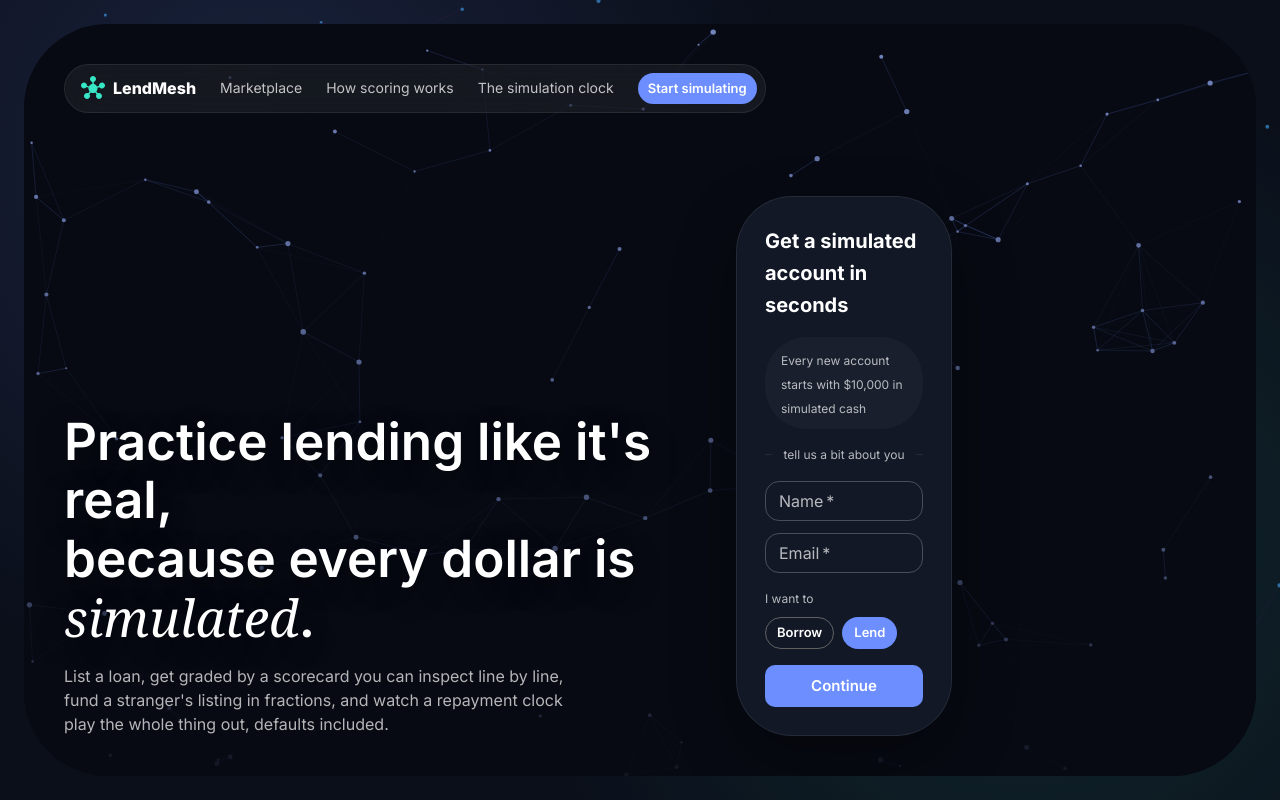
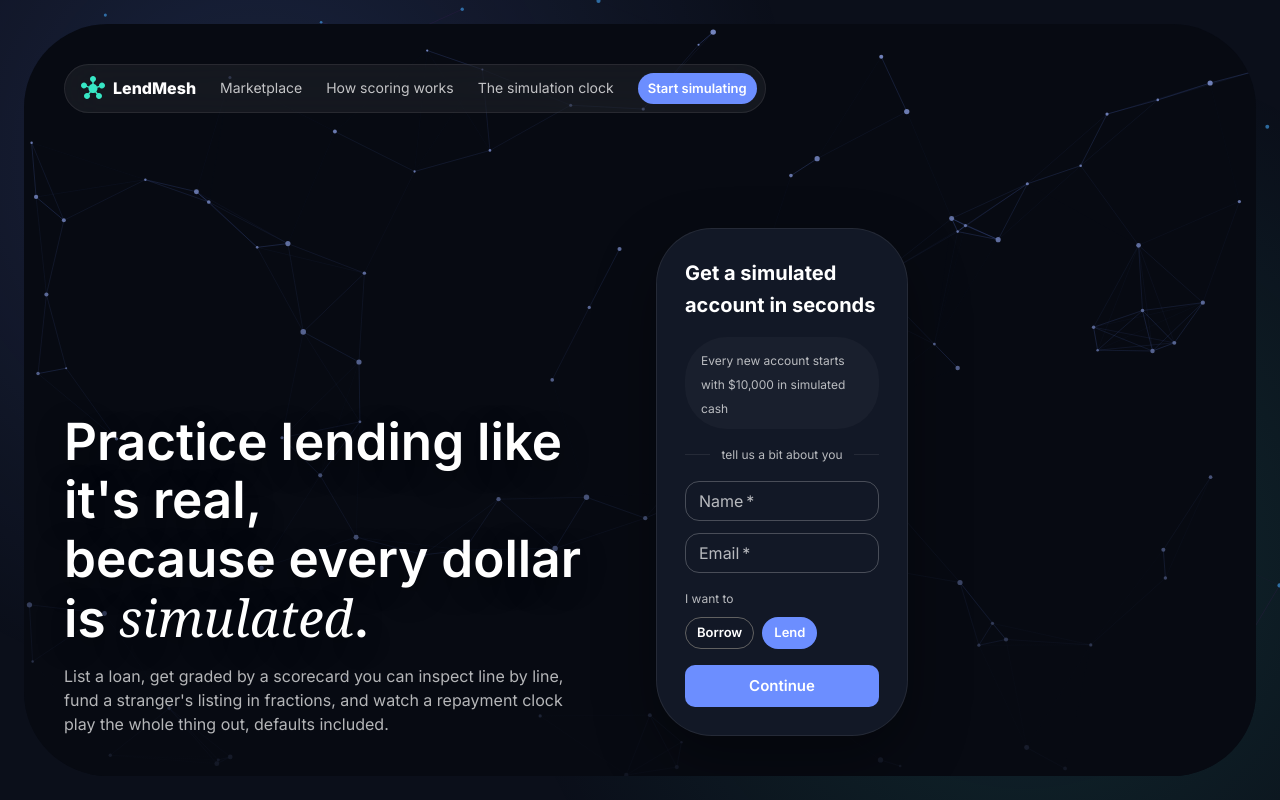
Before and after one commit to Rakshit-gen/lendmesh, a Next.js app in the folder frontend/: page / in a window 1280 px wide. Shown: the top 800 px of the page. Built offline with nearby package versions, Linux system fonts and the light colour scheme; no server answers; what @mui/material-nextjs would draw is missing.

Commit message:
Widen hero row to use the full card width edge to edge instead of a capped centered column

```diff
--- a/frontend/src/app/page.tsx
+++ b/frontend/src/app/page.tsx
@@ -124,7 +124,7 @@ export default function HomePage() {
             justifyContent="space-between"
             alignItems={{ lg: "flex-end" }}
             gap={4}
-            sx={{ width: "100%", maxWidth: 1180, mx: "auto" }}
+            sx={{ width: "100%" }}
           >
             <motion.div initial={{ opacity: 0, y: 16 }} animate={{ opacity: 1, y: 0 }} transition={{ duration: 0.6 }}>
               <Typography
@@ -133,7 +133,7 @@ export default function HomePage() {
                   fontSize: { xs: "2.1rem", sm: "2.6rem", md: "3.2rem" },
                   fontWeight: 600,
                   lineHeight: 1.15,
-                  maxWidth: 620,
+                  maxWidth: 680,
                   textShadow: "0 8px 30px rgba(0,0,0,0.4)",
                 }}
               >
@@ -156,7 +156,7 @@ export default function HomePage() {
               initial={{ opacity: 0, y: 16 }}
               animate={{ opacity: 1, y: 0 }}
               transition={{ duration: 0.6, delay: 0.15 }}
-              style={{ width: "100%", maxWidth: 480 }}
+              style={{ width: "100%", maxWidth: 560 }}
             >
               <QuickStartCard />
             </motion.div>
--- a/frontend/src/components/QuickStartCard.tsx
+++ b/frontend/src/components/QuickStartCard.tsx
@@ -40,7 +40,7 @@ export default function QuickStartCard() {
   return (
     <Box
       sx={{
-        width: { xs: "100%", md: "min(440px, 45%)" },
+        width: { xs: "100%", md: "min(520px, 45%)" },
         flexShrink: 0,
         bgcolor: "background.paper",
         border: "1px solid rgba(255,255,255,0.08)",
```
